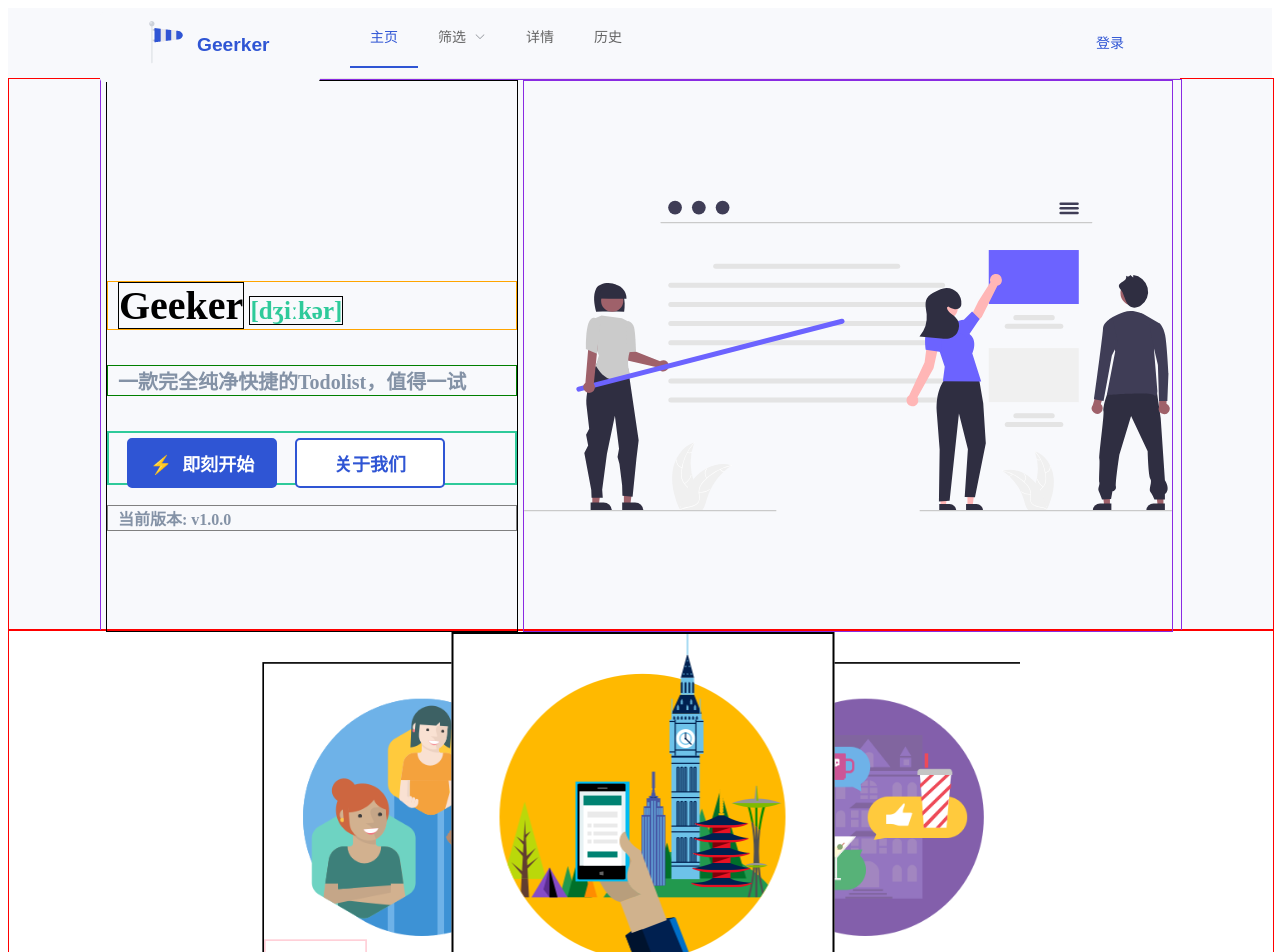
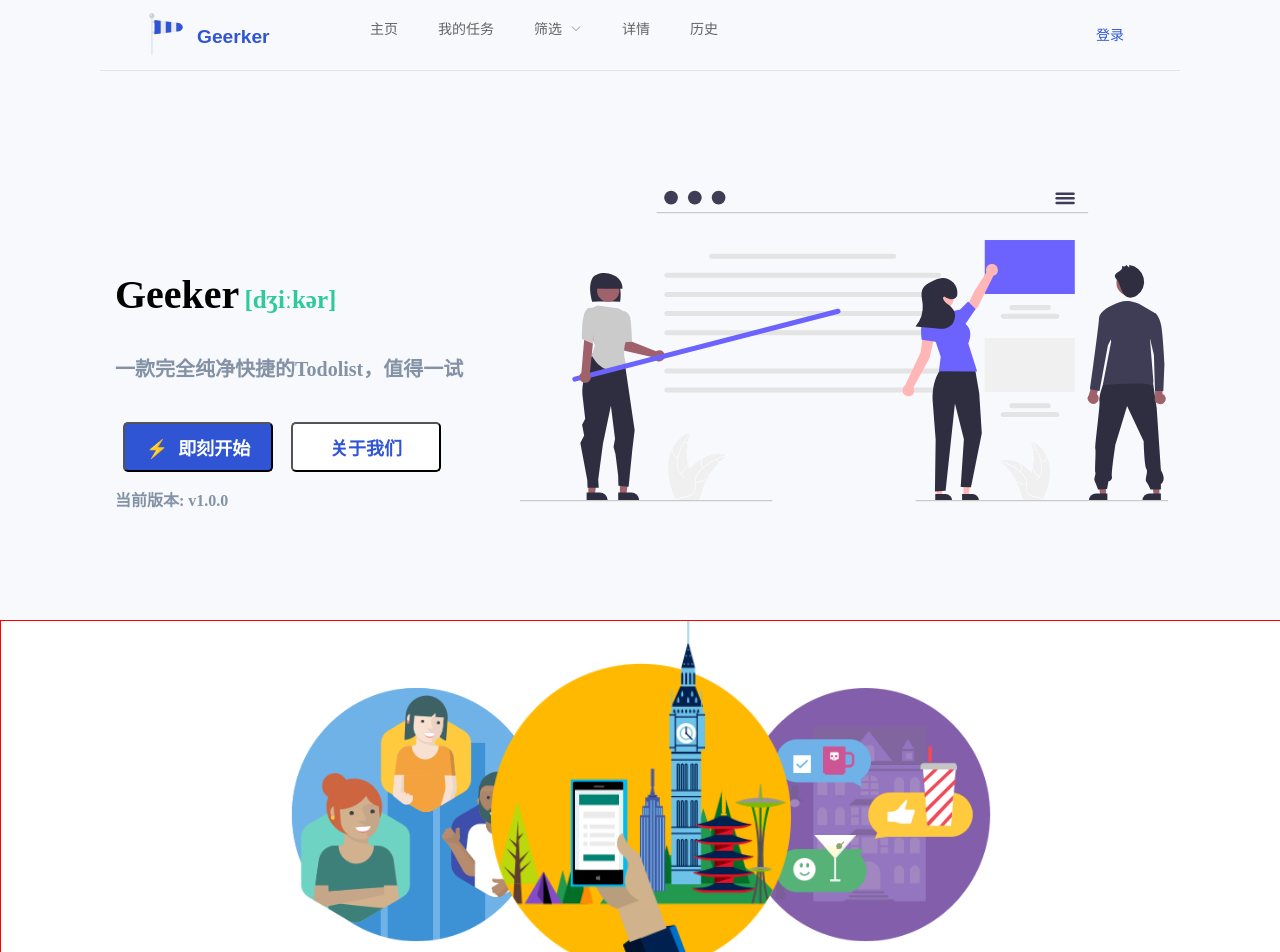
Before and after one commit to yoghurts-sy/todolist, a Vue app in the folder todolist-vue/: page / in a window 1280 px wide. Shown: the top 952 px of the page. Built offline with nearby package versions, Linux system fonts and the light colour scheme.

Commit message:
feat;修改index样式 by yoghurt

```diff
--- a/todolist-vue/public/index.html
+++ b/todolist-vue/public/index.html
@@ -14,4 +14,10 @@
     <div id="app"></div>
     <!-- built files will be auto injected -->
   </body>
+<style>
+  body{
+    margin:0;
+    padding:0;
+  }
+</style>
 </html>
--- a/todolist-vue/src/App.vue
+++ b/todolist-vue/src/App.vue
@@ -6,7 +6,6 @@
 
 <style>
 #app {
-  background: #F8F9FC;
 }
 
 </style>
--- a/todolist-vue/src/components/Header.vue
+++ b/todolist-vue/src/components/Header.vue
@@ -1,40 +1,44 @@
 <template>
-    <div class="head-container">
-        <el-menu :default-active="activeIndex" class="el-menu-demo" mode="horizontal" @select="handleSelect"
+    <div class="big-container" :style="bgColor">
+        <div class="head-container" :style="bgColor">
+        <el-menu :default-active="activeIndex" class="el-menu-demo" :style="bgColor" mode="horizontal" @select="handleSelect"
                  text-color="#646464"
                  active-text-color="#2F55D4">
             <el-button type="text" class="head-tag" @click="toIndex"><img src="../assets/geeker-logo.png"/><span>Geerker</span></el-button>
             <el-menu-item index="1" id="item-1" @click="toIndex">主页</el-menu-item>
-            <el-submenu index="2" id="item-2">
+            <el-menu-item index="2" id="item-2">我的任务</el-menu-item>
+            <el-submenu index="3" id="item-3">
                 <template slot="title">筛选</template>
-                <el-menu-item index="2-1">今日</el-menu-item>
-                <el-menu-item index="2-2">已完成</el-menu-item>
-                <el-menu-item index="2-3">未完成</el-menu-item>
+                <el-menu-item index="3-1">今日</el-menu-item>
+                <el-menu-item index="3-2">已完成</el-menu-item>
+                <el-menu-item index="3-3">未完成</el-menu-item>
             </el-submenu>
-            <el-menu-item index="3" id="item-3">详情</el-menu-item>
-            <el-menu-item index="4" id="item-4">历史</el-menu-item>
-            <el-submenu index="5" class="flexible-content">
+            <el-menu-item index="4" id="item-4">详情</el-menu-item>
+            <el-menu-item index="5" id="item-5">历史</el-menu-item>
+            <el-submenu index="6" class="flexible-content">
                 <template slot="title">📋</template>
-                <el-menu-item index="5-1">主页</el-menu-item>
-                <el-submenu index="5-2">
+                <el-menu-item index="6-1">主页</el-menu-item>
+                <el-submenu index="6-2">
                     <template slot="title">筛选</template>
-                    <el-menu-item index="5-2-1">今日</el-menu-item>
-                    <el-menu-item index="5-2-2">已完成</el-menu-item>
-                    <el-menu-item index="5-2-3">未完成</el-menu-item>
+                    <el-menu-item index="6-2-1">今日</el-menu-item>
+                    <el-menu-item index="6-2-2">已完成</el-menu-item>
+                    <el-menu-item index="6-2-3">未完成</el-menu-item>
                 </el-submenu>
-                <el-menu-item index="5-3" >登录</el-menu-item>
+                <el-menu-item index="6-3" >登录</el-menu-item>
             </el-submenu>
 
-          <el-submenu index="6" id="item-login" style="float: right" v-if="this.$store.state.isLogin">
-            <template slot="title">{{this.$store.state.user.email}}</template>
-            <el-menu-item index="6-1"><i class="el-icon-user"></i>个人中心</el-menu-item>
-            <el-menu-item index="6-2" @click="quit"><i class="el-icon-close"></i>退出登录</el-menu-item>
-          </el-submenu>
-            <el-button type="text" class="head-login" @click="loginEvent" id="item-login" v-if="!this.$store.state.isLogin">登录</el-button>
+            <el-submenu index="7" id="item-login" style="float: right" v-if="this.$store.state.isLogin">
+                <template slot="title">{{this.$store.state.user.email}}</template>
+                <el-menu-item index="7-1"><i class="el-icon-user"></i>个人中心</el-menu-item>
+                <el-menu-item index="7-2" @click="quit"><i class="el-icon-close"></i>退出登录</el-menu-item>
+            </el-submenu>
+            <el-button type="text" class="head-login" :style="bgColor" @click="loginEvent" id="item-login" v-if="!this.$store.state.isLogin">登录</el-button>
 
         </el-menu>
         <div class="line"></div>
     </div>
+    </div>
+
 </template>
 
 <script>
@@ -43,12 +47,34 @@
         name: "Header",
         data() {
             return {
-              activeIndex: '1',
+              activeIndex: '',bgColor:''
             }
         },
+        mounted() {
+            window.addEventListener('scroll',this.handleScroll,true);
+        },
+        created() {
+            if (this.$route.path === "/index" || this.$route.path === "/") {
+                this.bgColor = "background: #F8F9FC;"
+                /*this.activeIndex = '1'*/
+            } else {
+                this.bgColor = ""
+                console.log(this.$route.path)
+                switch (this.$route.path) {
+                    case "/tasks":this.activeIndex = '2'
+                        break;
+                }
+            }
+        }
+        ,
         methods:{
             handleSelect(key, keyPath) {
                 console.log(key);
+                switch (key) {
+                    case "2":
+                        this.$router.push("/tasks")
+                        break;
+                }
             },
             loginEvent() {
                 router.push({name:"register"});
@@ -56,24 +82,34 @@
             toIndex() {
                 router.push({name:'Index'});
             },
-          quit(){
-            this.$store.state.isLogin = false;
-          }
+              quit(){
+                this.$store.state.isLogin = false;
+              },
+            handleScroll(){
+                let scrollTop = document.body.scrollTop || document.documentElement.scrollTop;
+                if (scrollTop === 0) {
+                    this.bgColor = "background: #F8F9FC;"
+                } else {
+                    this.bgColor = ""
+                }
+            }
 
         }
     }
 </script>
 
 <style scoped>
+    .big-container {
+        width: 100%;
+        background: white;
+        z-index: 100;
+        position: sticky;
+        top: 0;
+    }
     .head-container {
         max-width: 1080px;
         margin: 0 auto;
         height: 70px;
-        background: #F8F9FC;
-
-        position: sticky;
-        top: 0;
-        z-index: 1000;
     }
     .head-tag {
         color: #409EFF;
@@ -84,7 +120,7 @@
         height: 100%;
         float: left;
         margin-right: 30px;
-        background: #F8F9FC;
+
     }
     .head-tag img {
         margin-top: -10px;
@@ -99,13 +135,12 @@
         display:block;
         float: left;
         color: #2F55D4;
-        background: #F8F9FC;
     }
     .el-menu-demo{
         width: 100%;
         float: left;
         height: 100%;
-        background: #F8F9FC;
+        /*background: #F8F9FC;*/
     }
     .head-login {
         float: right;
@@ -113,14 +148,13 @@
         margin-right: 20px;
         margin-top: 15px;
         color: #2F55D4;
-        background: #F8F9FC;
+        /*background: #F8F9FC;*/
     }
     .flexible-content {
         display: none;
         float: right;
         margin-left: 300px;
         margin-top: 7px;
-        background: #F8F9FC;
     }
     @media (max-width: 768px) {
         .flexible-content {
@@ -136,6 +170,9 @@
             display: none;
         }
         .el-menu #item-4{
+            display: none;
+        }
+        .el-menu #item-5{
             display: none;
         }
         .el-menu #item-login{
--- a/todolist-vue/src/router/index.js
+++ b/todolist-vue/src/router/index.js
@@ -1,6 +1,7 @@
 import Vue from 'vue'
 import VueRouter from 'vue-router'
 import Index from "../views/Index";
+import Tasks from "../views/Tasks";
 
 Vue.use(VueRouter)
 
@@ -18,6 +19,11 @@ const routes = [
     name: 'Index',
     component: Index
   },
+    {
+        path: '/index',
+        name: 'Index',
+        component: Index
+    },
  {
     path: '/register',
     name: 'register',
@@ -27,6 +33,11 @@ const routes = [
         path: '/usrregis',
         name:'UserRegister',
         component: ()=> import('../views/UserRegister')
+    },
+    {
+        path: '/tasks',
+        name:'Tasks',
+        component: ()=> import('../views/Tasks')
     }
 
 ]
--- a/todolist-vue/src/store/index.js
+++ b/todolist-vue/src/store/index.js
@@ -7,7 +7,8 @@ export default new Vuex.Store({
   state: {
     isLogin:false,
     user:{
-      email:""
+      email:"",
+      token:""
     }
   },
   mutations: {
--- a/todolist-vue/src/views/Index.vue
+++ b/todolist-vue/src/views/Index.vue
@@ -20,11 +20,10 @@
         </div>
         <div class="carousel-container" >
             <el-carousel :interval="400000" type="card" class="carousel" height="350px">
-                <el-carousel-item v-for="item in carouselImages" :key="item">
+                <el-carousel-item v-for="(item,id) in carouselImages" :key="id">
                     <div class="carousel-img-container">
                         <img :src="item.src"  class="carousel-img">
                     </div>
-
                     <div class="carousel-text"></div>
                 </el-carousel-item>
             </el-carousel>
@@ -44,8 +43,12 @@
                     {id:"1", src:require("../assets/msaintroduction1.png")},
                     {id:"2", src:require("../assets/msaintroduction2.png")},
                     {id:"3", src:require("../assets/msaintroduction3.png")}
-                ]
+                ],
+
             }
+        },
+        mounted() {
+            window.addEventListener('scroll',this.handleScroll,true);
         },
         methods:{
             toAction() {
@@ -53,7 +56,8 @@
             },
             toAbout() {
                 console.log("go to About!")
-            }
+            },
+
         }
     }
 </script>
@@ -64,13 +68,11 @@
     }
     .pic-container{
         width: 100%;
-        border: red 1px solid;
         background: #F8F9FC;
         height: 550px;
     }
     .container-middle{
         max-width: 1080px;
-        border: blueviolet 1px solid;
         height: 100%;
         margin: 0 auto;
     }
@@ -78,31 +80,25 @@
         width: 38%;
         height: 100%;
         float: left;
-        border: black 1px solid;
         margin-left: 5px;
     }
     .container-middle-item2 {
         width: 60%;
         height: 100%;
         float: left;
-        border: blueviolet 1px solid;
         margin-left: 5px;
     }
     .welcome{
-        border: orange 1px solid;
         margin-top: 200px;
-
     }
     .welcome-span1{
         font-family: "JetBrains Mono",serif;
-        border: black 1px solid;
         font-weight: bolder;
         font-size: 40px;
         margin-left: 10px;
     }
     .welcome-span2 {
         font-family: "JetBrains Mono",serif;
-        border: black 1px solid;
         font-weight: bold;
         font-size: 25px;
         color: #2ECA9A;
@@ -111,7 +107,6 @@
     .welcome2 {
         color: #8492A6;
         font-family: "JetBrains Mono",serif;
-        border: green 1px solid;
         margin-top: 35px;
         font-weight: bold;
         font-size: 20px;
@@ -120,12 +115,10 @@
     }
     .welcome3-action {
         margin-top: 35px;
-        border: #2ECA9A 2px solid;
         height: 50px;
     }
     .wel-btn1 {
         border-radius: 5px;
-        border: #2F55D4 2px solid;
         width: 150px;
         height: 100%;
         margin-left: 18px;
@@ -142,7 +135,6 @@
     }
     .wel-btn2 {
         border-radius: 5px;
-        border: #2F55D4 2px solid;
         width: 150px;
         height: 100%;
         margin-left: 18px;
@@ -157,7 +149,6 @@
     .showVersion {
         color: #8492A6;
         font-family: "JetBrains Mono Light",serif;
-        border: gray 1px solid;
         margin-top: 20px;
         font-weight: bold;
         font-size: 16px;
@@ -199,33 +190,20 @@
     }
 
     .el-carousel__item:nth-child(2n) {
-        background-color:white;
-        /*background-color: rgba(255,255,255,0);*/
-        border: 2px black solid;
+        background-color: rgba(255,255,255,0);
     }
 
     .el-carousel__item:nth-child(2n+1) {
-        background-color:white;
-        /*background-color: rgba(255,255,255,0);*/
-        border: 2px black solid;
+        background-color: rgba(255,255,255,0);
     }
-
-    /*el-carousel-item img {
-        opacity: 100%;
-    }*/
 
     .carousel-img-container {
 
     }
 
     .carousel-img {
-    }
-    .carousel-text {
-
-        height: 320px;
-        width: 120px;
-        overflow: hidden;
-        border: pink 2px solid;
+        height: 350px;
+        width: 300px;
     }
 
 
--- a/todolist-vue/src/views/Register.vue
+++ b/todolist-vue/src/views/Register.vue
@@ -79,14 +79,15 @@ export default {
       this.$refs[formName].validate((valid) => {
         if (valid) {
           console.log(this.ruleForm);
-          this.$axios.post("/geeker/api/login", this.ruleForm).then(res=> {
+          this.$axios.post("/geeker/api/register", this.ruleForm).then(res=> {
             console.log(res.data);
             if(res.data.msg != "success") {
               alert(res.data.msg);
             }else{
               this.$router.push({name:"Index"});
               this.$store.state.isLogin = true;
-              this.$store.state.user.email = this.ruleForm.email;
+              this.$store.state.user.email = this.res.data;
+              this.$store.state.user.token = this.res.data;
             }
           })
           console.log(this.ruleForm);
--- /dev/null
+++ b/todolist-vue/src/views/Tasks.vue
@@ -0,0 +1,17 @@
+<template>
+    <div>
+        <Header class="header"></Header>
+    </div>
+</template>
+
+<script>
+    import Header from "../components/Header";
+    export default {
+        name: "Tasks",
+        components: {Header}
+    }
+</script>
+
+<style scoped>
+
+</style>
```
Also changed, not shown: 2 other files (tests, documents, lock files or other folders).
